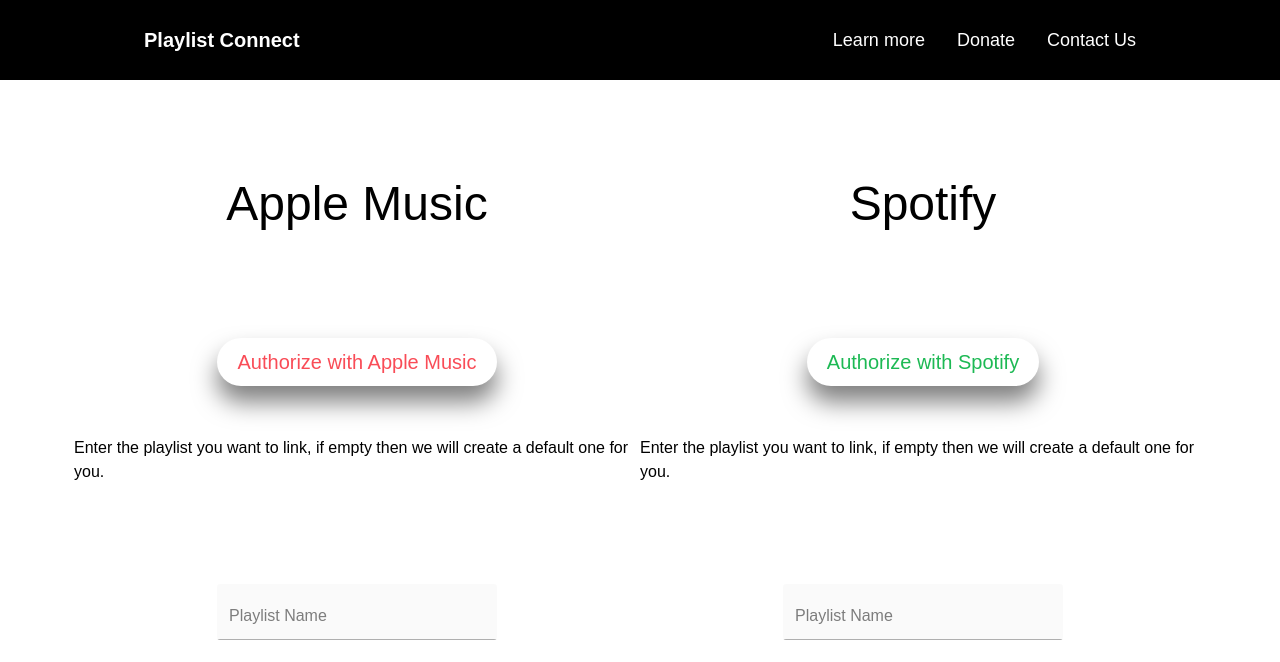
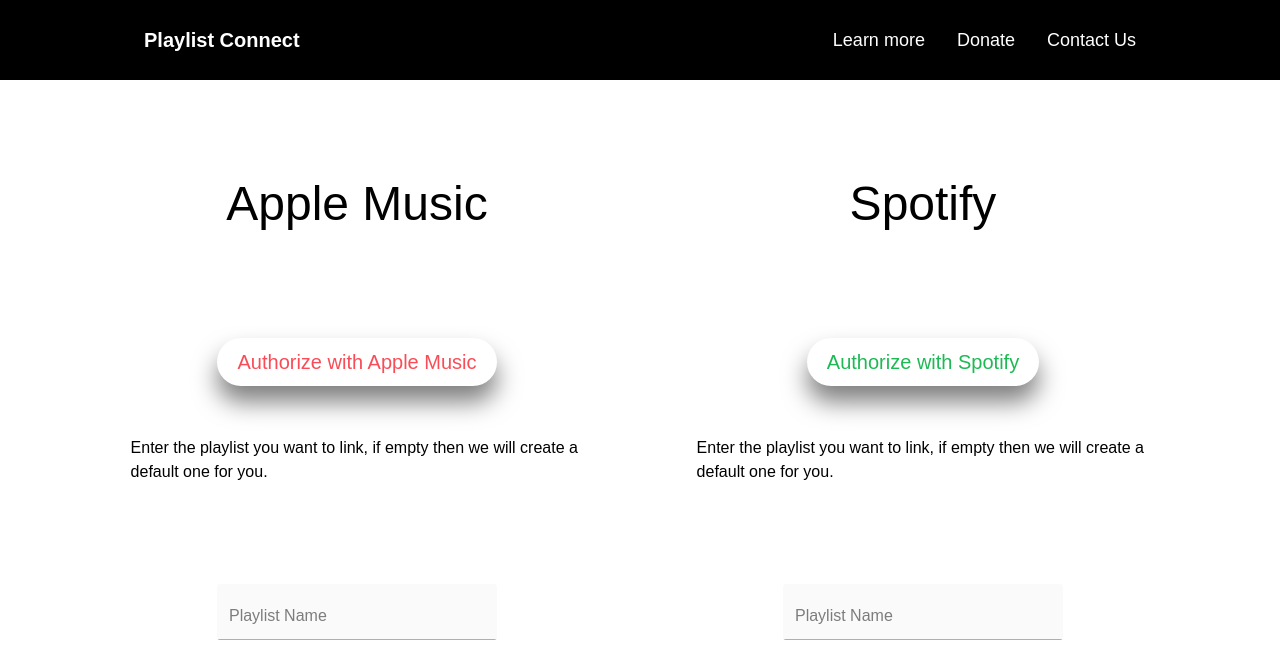
Before and after one commit to mcabrejos24/MusicConnectApi, a React (Create React App) app: page /on-here in a window 1280 px wide. Shown: the top 662 px of the page. Built offline with nearby package versions, Linux system fonts and the light colour scheme; no server answers.

Commit message:
updates custom input bar

```diff
--- a/src/components/CustomInputBar.js
+++ b/src/components/CustomInputBar.js
@@ -2,7 +2,6 @@
 import '../assets/styles/components/custom-input-bar.scss';
 import containsPlaylistApple from './../api/searchAppleAPI';
 import containsPlaylistSpotify from './../api/searchSpotifyAPI';
-
 
 export default function Authorizer_Spotify(props) {
     const { service } = props;
@@ -45,7 +44,7 @@ export default function Authorizer_Spotify(props) {
                 <span className="label">Playlist Name</span>
                 <span className="focus-bg"></span>
             </label>
-            <button className="create-playlist hidden">Create/sync a playlist using this name?</button>
+            <button className="create-playlist hidden">Playlist not found, would you like us to create and sync one for you with this name?</button>
         </div>
     );
 }
--- a/src/scenes/HomeSPA/OnHere/index.js
+++ b/src/scenes/HomeSPA/OnHere/index.js
@@ -11,7 +11,7 @@ export default function OnHere() {
             <div className="authorization-wrapper">
 
                 {/* Apple Music */}
-                <div className="applemusic-wrapper">
+                <div className="music-wrapper music-wrapper-apple">
                     <div className="music-header text-5xl">
                         <a href="https://www.applemusic.com">Apple Music</a>
                     </div>
@@ -25,7 +25,7 @@ export default function OnHere() {
                 </div>
 
                 {/* Spotify */}
-                <div className="spotify-wrapper">
+                <div className="music-wrapper music-wrapper-spotify">
                     <div className="music-header text-5xl">
                         <a href="https://www.spotify.com">
                             Spotify
--- a/src/scenes/HomeSPA/OnHere/styles.scss
+++ b/src/scenes/HomeSPA/OnHere/styles.scss
@@ -2,7 +2,7 @@
     display: grid;
     grid-template-rows: 1fr 1fr;
     padding-top: 100px;
-
+    justify-items: center;
 
     @media screen and (min-width: 768px) {
         grid-template-rows: unset;
@@ -15,6 +15,14 @@
         justify-content: center;
     }
 
+}
+
+.music-wrapper {
+    width: 90%;
+
+    @media screen and (min-width: 768px) {
+        width: 80%;
+    }
 }
 
 .music-header {
```
